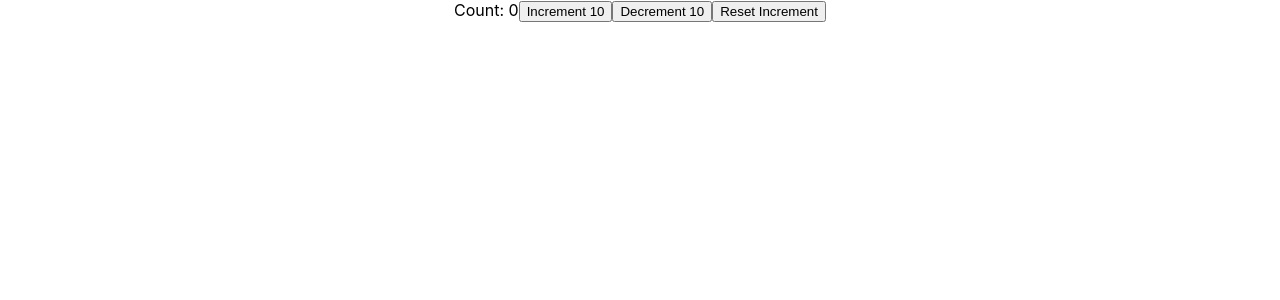
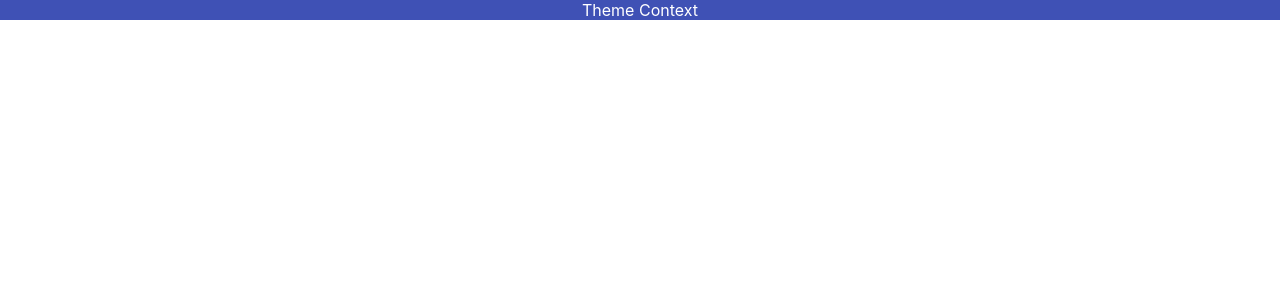
Before and after one commit to deniselupe/react-typescript-demo, a React (Create React App) app: page / in a window 1280 px wide. Shown: the top 300 px of the page. Built offline with nearby package versions, Linux system fonts and the light colour scheme.

Commit message:
lesson: useContext hook

```diff
--- a/src/App.tsx
+++ b/src/App.tsx
@@ -1,20 +1,18 @@
+/*
+    useContext Hook
+
+    Step 3: Wrap the <Box /> component in <ThemeContextProvider />
+*/
+
 import './App.css';
-import Counter from './components/state/Counter';
-
-/*
-    useReducer Hook
-
-    In the previous few lessons, we learned how to work with TypeScript and
-    the useState hook. useState hook is great for simple state values. However, if you have
-    complex state logic where the next state depends on the previous state, useReducer is preferrable.
-
-    Let's learn how to use TypeScript with useReducer.
-*/
+import Box from './components/context/Box';
+import { ThemeContextProvider } from './components/context/ThemeContext';
 
 function App() {
     return(
         <div className='App'>
-            <Counter />
+            {/* In the JSX invoke <ThemeContextProvider/>  with <Box /> as the children */}
+            <ThemeContextProvider><Box /></ThemeContextProvider>
         </div>
     );
 }
--- /dev/null
+++ b/src/components/context/Box.tsx
@@ -0,0 +1,27 @@
+/*
+    useContext and TypeScript
+
+    Step 4: Consume the theme from ThemeContext.tsx
+
+    This completes our example usage of context with TypeScript.
+    And we got it done without having to write any context-specific TypeScript
+    code. Like mentioned before, TypeScript and inference will try to do all the work
+    for you whenever possible.
+
+
+    This is an easy example due to us knowing the context value when creating the context.
+
+    However, you will come across scenarios where the context value is not known initially
+    and gets set at a later point in time. Let's learn how to deal with that in the next
+    lesson.
+*/
+
+import { useContext } from 'react';
+import { ThemeContext } from './ThemeContext';
+
+function Box() {
+    const theme = useContext(ThemeContext);
+    return <div style={{ backgroundColor: theme.primary.main, color: theme.primary.text }}>Theme Context</div>;
+}
+
+export default Box;
--- /dev/null
+++ b/src/components/context/ThemeContext.tsx
@@ -0,0 +1,62 @@
+/*
+    useContext and TypeScript
+
+    A common scenario for using useContext is providing a theme to components.
+    Let's use this scenario to see how we work with useContext and TypeScript.
+
+    We will start out with the ./theme.ts file which holds a very simple theme for our
+    application. It has a primary and secondary palette.
+
+    ./Box.tsx is a very simple component that renders 'Theme Context' in
+    the browser. What we have to do is use the 'theme.ts' value as a context and set the
+    styles for the <Box />'s <div> tag.
+
+    Step 1: Create a new context in ThemeContext.tsx
+    Step 2: Create the ThemeContext provider
+    Step 3: Wrap <Box /> component witht he context provider
+    Step 4: Consume context in Box.tsx
+
+        import { createContext } from 'react';
+        import { theme } from './theme';
+
+        const ThemeContext = createContext(theme);
+
+        interface ThemeContextProviderProps {
+            children: React.ReactNode
+        };
+
+        export const ThemeContextProvider = ({ children }: ThemeContextProviderProps) => {
+            return <ThemeContext.Provider>{children}</ThemeContext.Provider>
+        };
+
+    You will get an error here that says:
+        "Property 'value' is missing in type '{ children: ReactNode; }"
+
+    So let's add a value prop to the <ThemeContext.Provider>.
+
+        Before:
+        return <ThemeContext.Provider>{children}</ThemeContext.Provider>
+
+        After:
+        return <ThemeContext.Provider value={theme}>{children}</ThemeContext.Provider>
+
+    TypeScript is no longer giving an error.
+
+    Next, it's time to wrap the <Box /> component in <ThemeContextProvider />.
+*/
+
+import { createContext } from 'react';
+import { theme } from './theme';
+
+// Step 1: createContext accepts an initial value, which will be the theme object in ./theme.ts
+export const ThemeContext = createContext(theme);
+
+// Step 2: Let's begin with the ThemeContext.Provider's prop type
+interface ThemeContextProviderProps {
+    children: React.ReactNode
+};
+
+// Next provide the Provider component itself
+export const ThemeContextProvider = ({ children }: ThemeContextProviderProps) => {
+    return <ThemeContext.Provider value={theme}>{children}</ThemeContext.Provider>
+};
--- /dev/null
+++ b/src/components/context/theme.ts
@@ -0,0 +1,14 @@
+/*
+    useContext and TypeScript
+*/
+
+export const theme = {
+    primary: {
+        main: '#3f51b5',
+        text: '#fff'
+    },
+    secondary: {
+        main: '#f50057',
+        text: '#fff'
+    }
+};
```
